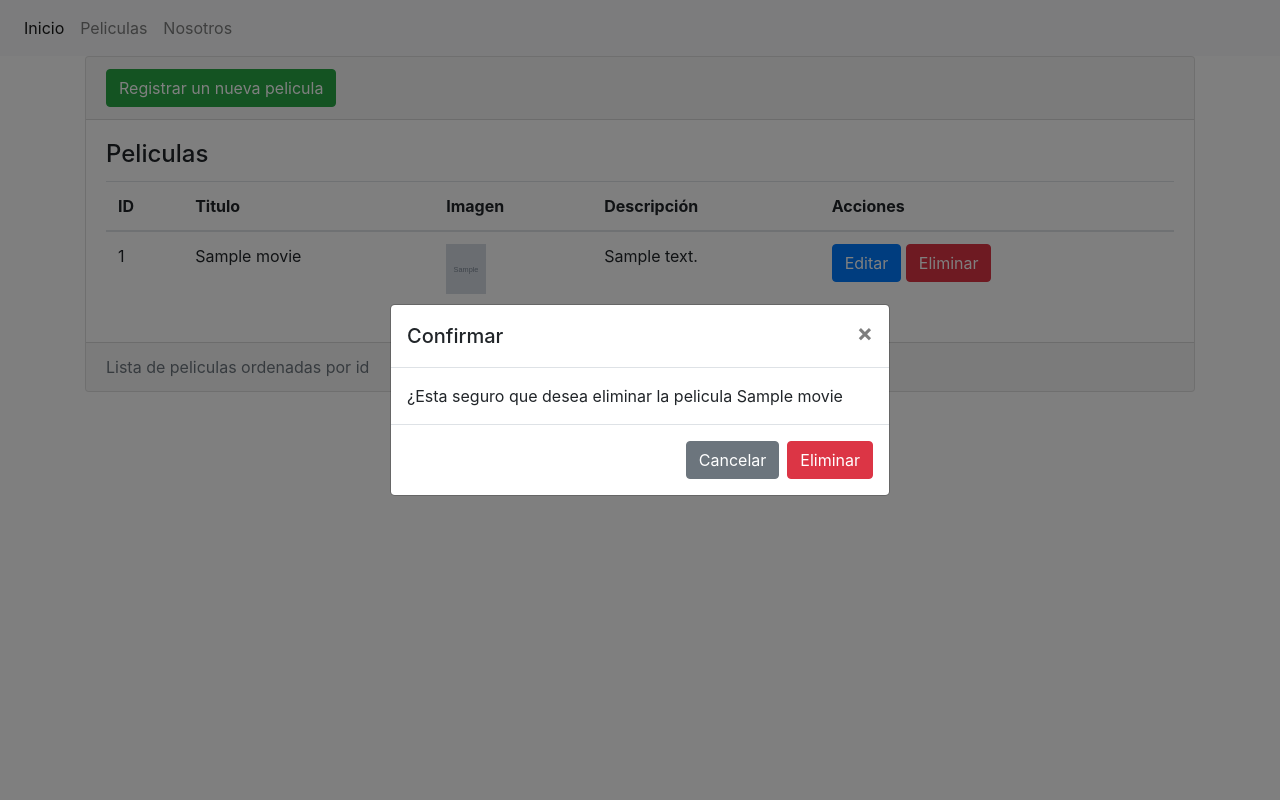
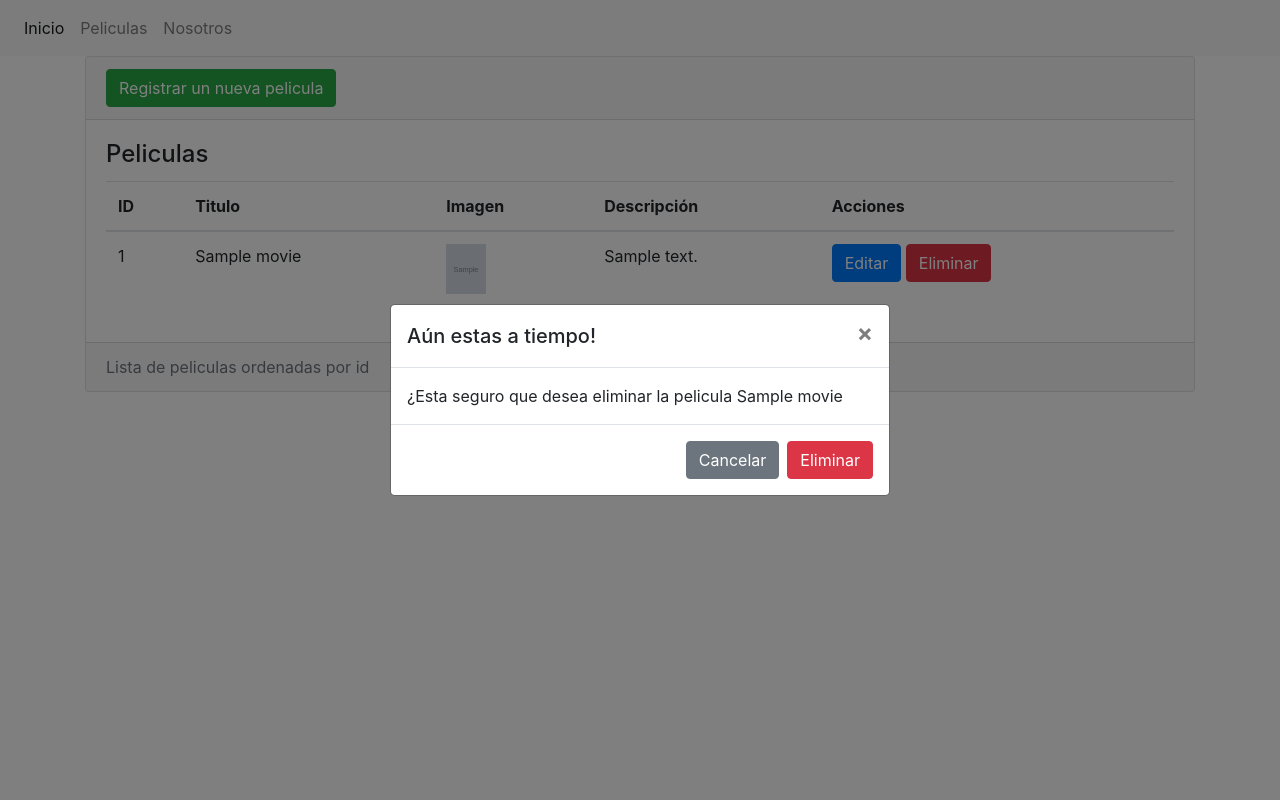
Before and after one commit to EderNarvaez/moviesgood, a Django app: page /movies in a window 1280 px wide, after a click on "Eliminar". Run offline with Django 4.2, Linux system fonts and the light colour scheme; tables that the repository leaves empty hold one stand-in row (values such as "Sample post"); grey boxes marked "Sample" are stand-in pictures; some libraries are stand-ins or nearby versions.

Commit message:
first commit122wqssdsssdsd}sddikjdxsdsddfdffsdfdgfdsdfaf

```diff
--- a/movies/templates/movies/index.html
+++ b/movies/templates/movies/index.html
@@ -40,7 +40,7 @@
                             <div class="modal-dialog modal-dialog-centered" role="document">
                               <div class="modal-content">
                                 <div class="modal-header">
-                                  <h5 class="modal-title" id="exampleModalLongTitle">Confirmar</h5>
+                                  <h5 class="modal-title" id="exampleModalLongTitle">Aún estas a tiempo!</h5>
                                   <button type="button" class="close" data-dismiss="modal" aria-label="Close">
                                     <span aria-hidden="true">&times;</span>
                                   </button>
```
